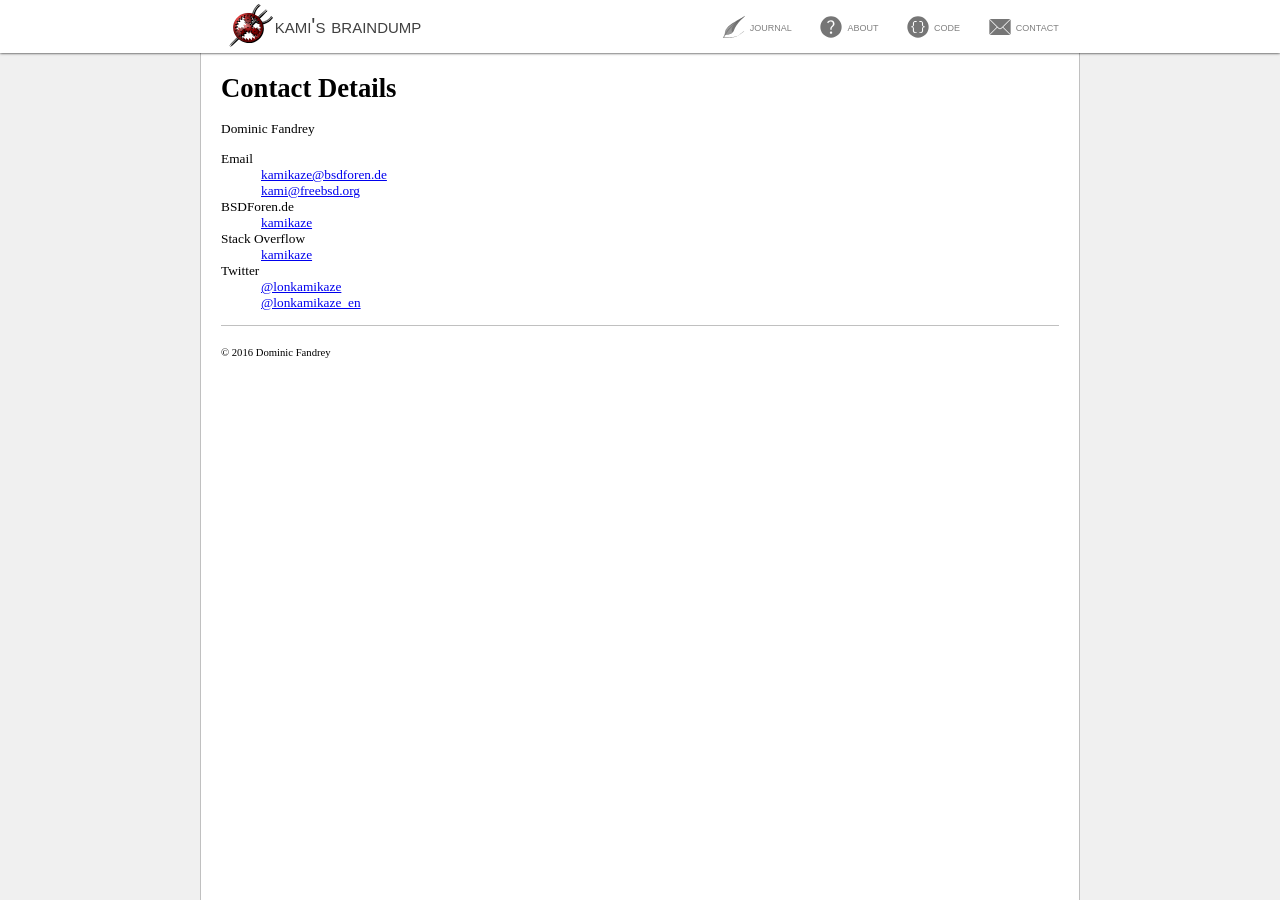
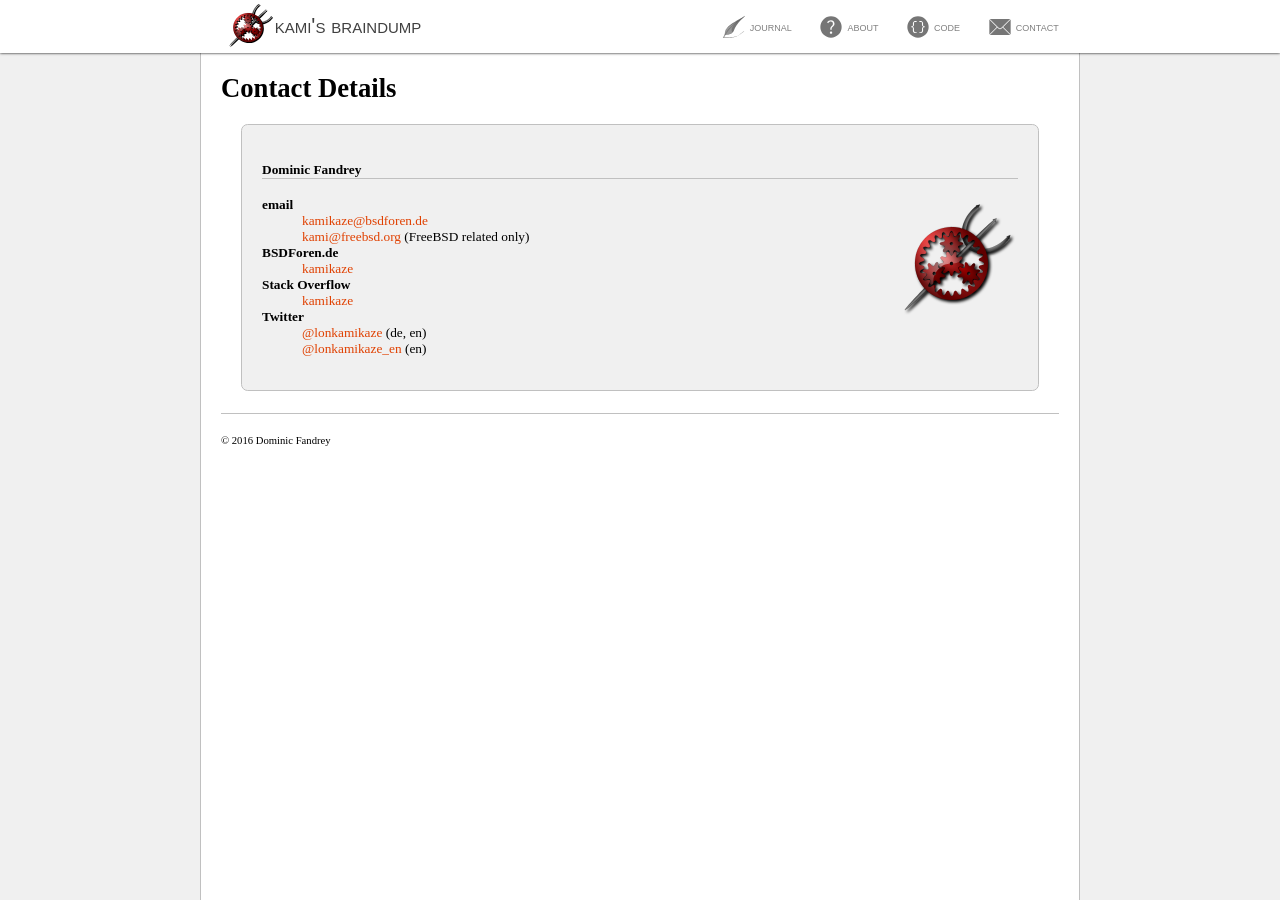
Before and after one commit to lonkamikaze/lonkamikaze.github.io, a Jekyll site: the page built from contact/index.html, in a window 1280 px wide. Built offline with Jekyll 4.4.1, drawn with Linux system fonts in a browser that asks for light colours.

Commit message:
Redesign contact page as plain HTML

```diff
--- /dev/null
+++ b/contact/index.html
@@ -0,0 +1,20 @@
+---
+title: Contact Details
+---
+<link rel="stylesheet" type="text/css" href="../css/main.css">
+<div class="details">
+	<h4>Dominic Fandrey</h4>
+	<img class="thumb right" src="/img/logo.svg" alt="profile picture" />
+	<dl>
+		<dt>email</dt>
+		<dd><a href="mailto:kamikaze@bsdforen.de">kamikaze@bsdforen.de</a></dd>
+		<dd><a href="mailto:kami@freebsd.org">kami@freebsd.org</a> (FreeBSD related only)</dd>
+		<dt>BSDForen.de</dt>
+		<dd><a href="https://www.bsdforen.de/members/kamikaze.3435/">kamikaze</a>
+		<dt>Stack Overflow</dt>
+		<dd><a href="https://stackoverflow.com/users/5410505/kamikaze">kamikaze</a></dd>
+		<dt>Twitter<dt>
+		<dd><a href="https://twitter.com/lonkamikaze">@lonkamikaze</a> (de, en)</dd>
+		<dd><a href="https://twitter.com/lonkamikaze_en">@lonkamikaze_en</a> (en)</dd>
+	</dl>
+</div>
--- a/contact/index.md
+++ /dev/null
@@ -1,18 +0,0 @@
----
-title: Contact Details
----
-Dominic Fandrey
-
-Email
-: <kamikaze@bsdforen.de>
-: <kami@freebsd.org>
-
-BSDForen.de
-: [kamikaze](https://www.bsdforen.de/members/kamikaze.3435/)
-
-Stack Overflow
-: [kamikaze](https://stackoverflow.com/users/5410505/kamikaze)
-
-Twitter
-: [@lonkamikaze](https://twitter.com/lonkamikaze)
-: [@lonkamikaze_en](https://twitter.com/lonkamikaze_en)
--- a/css/main.css
+++ b/css/main.css
@@ -103,7 +103,7 @@ body {
 	content:             counter(section) "." counter(subsection) ". ";
 }
 
-#content pre {
+#content pre, .details {
 	border-radius:       5pt;
 	border:              1pt solid #c0c0c0;
 	background:          #f0f0f0;
@@ -123,6 +123,36 @@ body {
 	content:             "Illustration " counter(illustration) ": ";
 }
 
+#content dt {
+	font-weight:         bold;
+}
+
+#content a, a:visited {
+	color:               #e04000;
+	text-decoration:     none;
+}
+
+#content a:hover {
+	text-decoration:     overline underline;
+}
+
+.thumb {
+	width:               100pt;
+	height:              100pt;
+}
+
+.left {
+	float:               left;
+}
+
+.right {
+	float:               right;
+}
+
+.details h4 {
+	border-bottom:       1pt solid #c0c0c0;
+}
+
 #footer {
 	height:              40pt;
 	line-height:         40pt;
```
